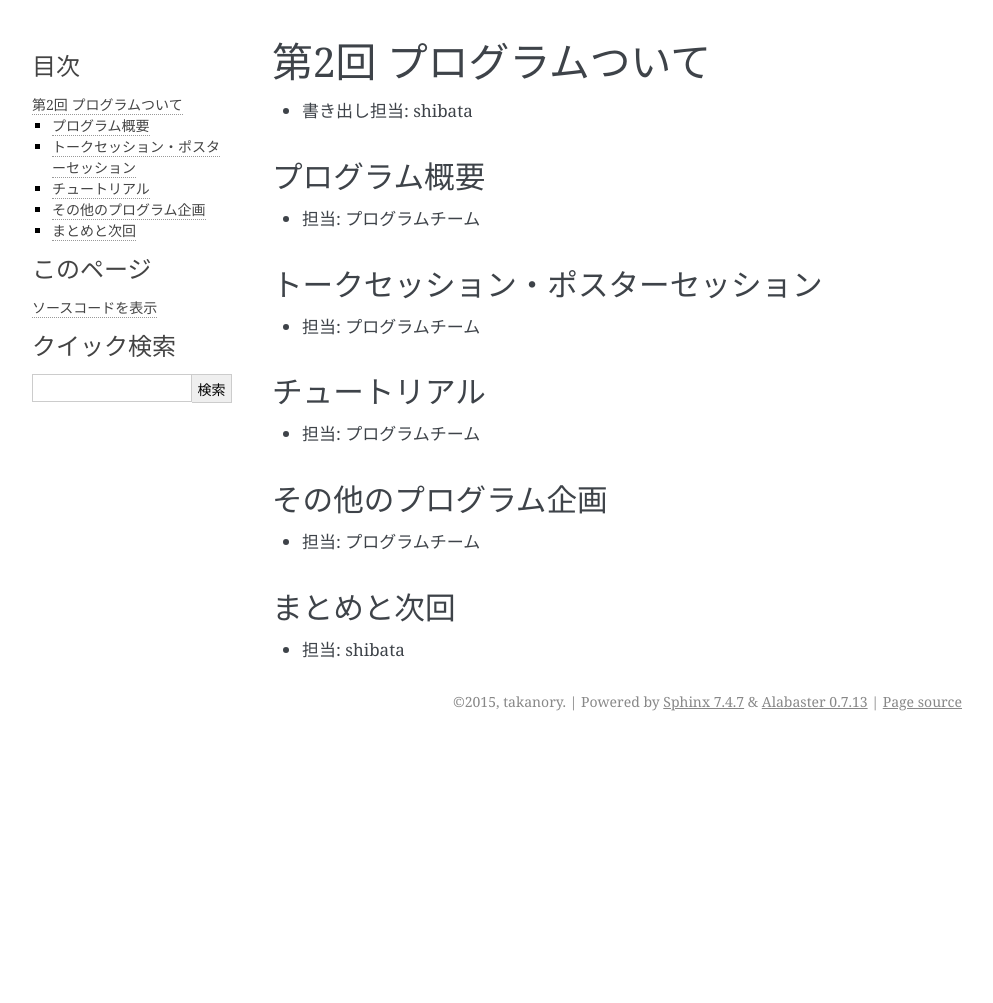
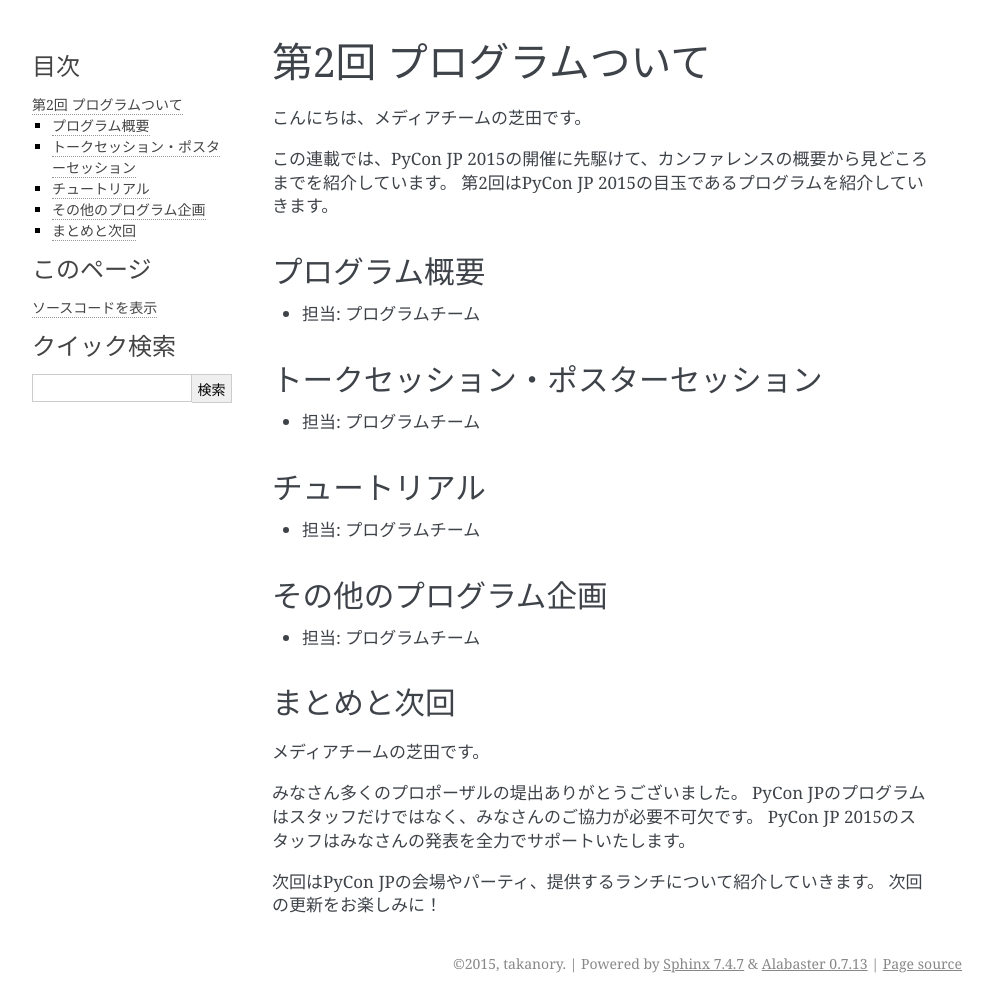
Before and after one commit to pyconjp/reports2015, a Sphinx documentation site: the page built from pre/source/02_program.rst, in a window 1280 px wide. Shown: the whole page, without its empty margins (148-1141 px from the left). Built offline with Sphinx 7.4.7, drawn with Linux system fonts in a browser that asks for light colours; before the commit the page ends 900 px from its top, so only the background shows below that.

Commit message:
Add introduction and conclusion to codezine's 2nd report

```diff
--- a/pre/source/02_program.rst
+++ b/pre/source/02_program.rst
@@ -2,7 +2,11 @@
  第2回 プログラムついて
 ========================
 
-- 書き出し担当: shibata
+こんにちは、メディアチームの芝田です。
+
+この連載では、PyCon JP 2015の開催に先駆けて、カンファレンスの概要から見どころまでを紹介しています。
+第2回はPyCon JP 2015の目玉であるプログラムを紹介していきます。
+
 
 プログラム概要
 ==============
@@ -22,4 +26,12 @@
 
 まとめと次回
 ============
-- 担当: shibata
+
+メディアチームの芝田です。
+
+みなさん多くのプロポーザルの堤出ありがとうございました。
+PyCon JPのプログラムはスタッフだけではなく、みなさんのご協力が必要不可欠です。
+PyCon JP 2015のスタッフはみなさんの発表を全力でサポートいたします。
+
+次回はPyCon JPの会場やパーティ、提供するランチについて紹介していきます。
+次回の更新をお楽しみに！
```
